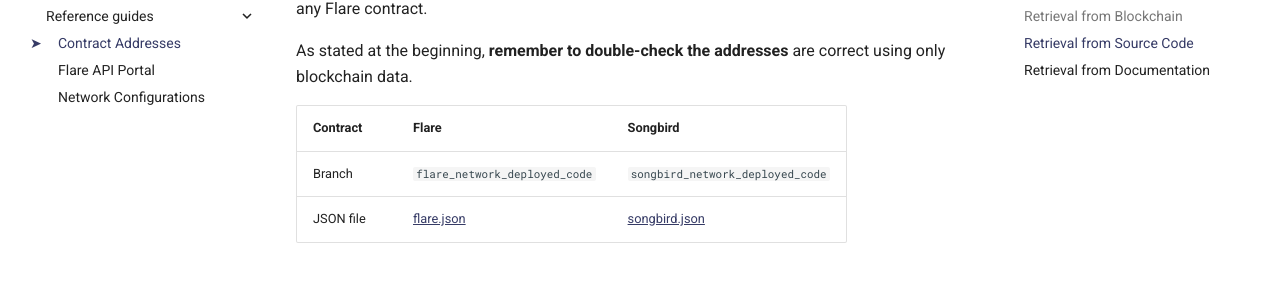
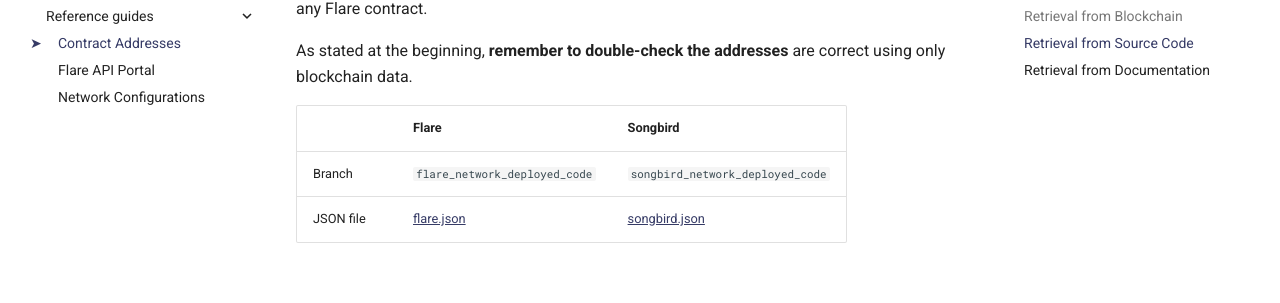
Before and after one commit to flare-foundation/docs, an MkDocs documentation site: the page built from docs/dev/reference/contracts.md, in a window 1280 px wide and 900 px high, scrolled down 1215 px. Shown: the part 140-443 px from the top of the window. Built offline with MkDocs 1.6.1 and Material for MkDocs 9.7.7, drawn with Linux system fonts in a browser that asks for light colours; comment, search, counter and statistics services are not loaded.

Commit message:
Incorrect header in table

```diff
--- a/docs/dev/reference/contracts.md
+++ b/docs/dev/reference/contracts.md
@@ -39,7 +39,7 @@
 
 As stated at the beginning, **remember to double-check the addresses** are correct using only blockchain data.
 
-| Contract  | Flare                         | Songbird                         |
+|           | Flare                         | Songbird                         |
 | --------- | ----------------------------- | -------------------------------- |
 | Branch    | `flare_network_deployed_code` | `songbird_network_deployed_code` |
 | JSON file | [flare.json][f-json]          | [songbird.json][s-json]          |
```
